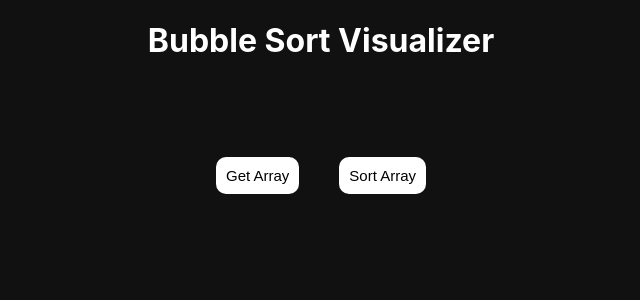
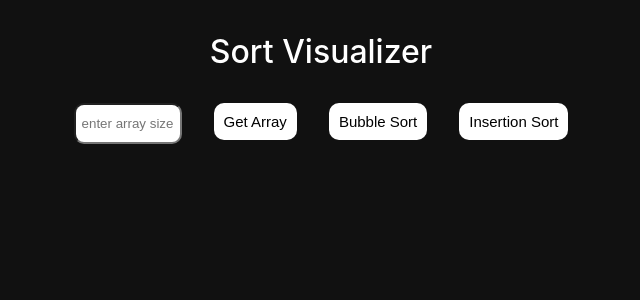
Before and after one commit to shajith-dev/Sort_Vis, a React (Create React App) app: page / in a window 1280 px wide. Shown: the top 300 px of the page, without its empty margins (319-959 px from the left). Built offline with nearby package versions, Linux system fonts and the light colour scheme.

Commit message:
insertion sort added

```diff
--- a/src/App.css
+++ b/src/App.css
@@ -44,15 +44,16 @@
 }
 
 .ele{
-  margin:5px;
+  margin:0.5em;
   font-size: 10px;
   width: 5px;
+  color: black;
 }
 
 button{
-  margin-top:75px;
-  margin-left: 20px;
-  margin-right: 20px;
+  margin-left: 1rem;
+  margin-right: 1rem;
+  margin-bottom: 3rem;
   background-color: white;
   border: none;
   padding:10px;
@@ -66,5 +67,21 @@ button{
 button:hover{
   cursor: pointer;
   transform: scale(1.09);
-  background-color: rgb(143, 240, 140);
+  background-color: rgb(66, 233, 224);
 }
+
+p{
+  font-size: 2em;
+  font-weight: 500;
+}
+
+.inp{
+  margin-left: 1rem;
+  margin-right: 1rem;
+}
+
+.btns{
+  display: flex;
+  flex-wrap: wrap;
+  justify-content: center;
+}
--- a/src/App.js
+++ b/src/App.js
@@ -4,10 +4,11 @@ import React,{useState} from 'react'
 function App() {
   const [arr,setArr] = useState([])
   const [swap,setSwap] = useState([])
+  const [size,setSize] = useState(0)
 
   function genRandomArray(){
     const tmp = []
-    for(let i=0;i<50;i++){
+    for(let i=0;i<size;i++){
       tmp.push(Math.floor((Math.random() * 295) + 5))
     }
     setArr(tmp)
@@ -19,7 +20,29 @@ function App() {
     return new Promise(resolve=> setTimeout(resolve,ms))
   }
 
-  async function Sort(){
+
+  async function iSort() {
+    let tmp = arr
+    let n = arr.length;
+        for (let i = 0; i < n; i++) {
+            let current = tmp[i];
+            let j = i-1;
+            const swp=[]
+            while ((j > -1) && (current < tmp[j])){
+                swp.push(j)
+                tmp[j+1] = tmp[j];
+                j--;
+            }
+            setSwap(swp)
+            setArr(tmp)
+            await delay(50)
+            tmp[j+1] = current;
+            await delay(50)
+            setSwap([])
+        }
+}
+
+  async function bSort(){
     let tmp = arr
     for(let i = 0; i < tmp.length; i++){
       for(let j = 0; j < ( tmp.length - i -1 ); j++){
@@ -33,16 +56,34 @@ function App() {
           }
           setSwap(swp)
           setArr(tmp)
-          await delay(200)
+          await delay(50)
       }
-      await delay(200)
+      await delay(50)
       setSwap([])
     }
   }
 
   return (
     <div className="App">
-      <h1>Bubble Sort Visualizer</h1>
+      <p>Sort Visualizer</p>
+      <div className='btns'>
+        <input
+          id='sz'
+          className='inp'
+          onChange={(event)=>{
+            setSize(Math.min(event.target.value))
+          }}
+          placeholder='enter array size' style={{textAlign:'center',width:'100px',height:'35px',borderRadius:'10px'}}/>
+        <button
+          onClick={()=>{genRandomArray()}}
+        >Get Array</button>
+        <button
+          onClick = {()=>bSort()}
+        >Bubble Sort</button>
+        <button
+          onClick = {()=>iSort()}
+        >Insertion Sort</button>
+      </div>
       <div className='arr'>
         {arr.map((ele,idx)=>(
           <div
@@ -52,14 +93,6 @@ function App() {
           </div>
         ))}
       </div>
-      <div className='btns'>
-        <button
-          onClick={()=>{genRandomArray()}}
-        >Get Array</button>
-        <button
-          onClick = {()=>Sort()}
-        >Sort Array</button>
-      </div>
     </div>
   );
 }
```
